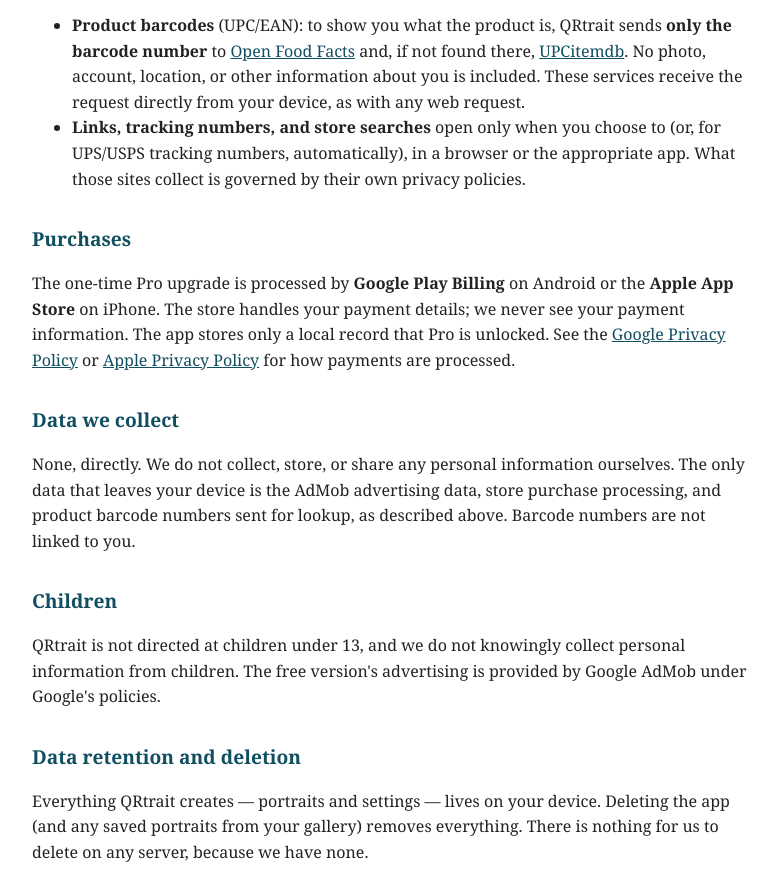
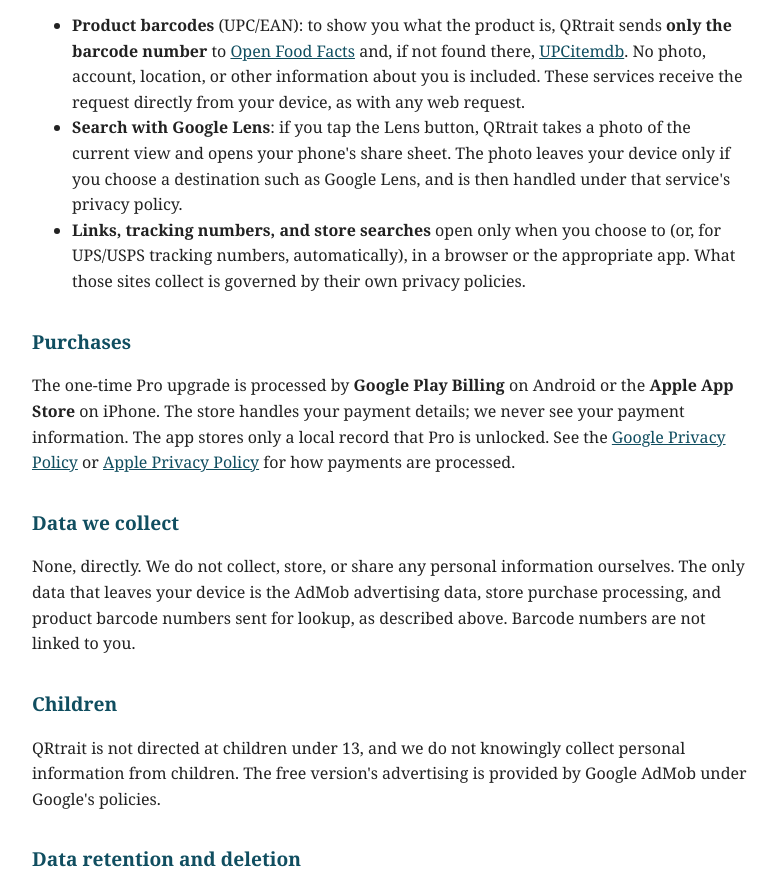
Before and after one commit to gstrickling1/qrtrait-privacy, a plain HTML site: page index.html in a window 1280 px wide. Shown: the part 1520-2408 px from the top of the page, without its empty margins (248-1025 px from the left). Drawn offline with Linux system fonts and the light colour scheme.

Commit message:
Disclose optional Google Lens photo sharing

```diff
--- a/index.html
+++ b/index.html
@@ -54,6 +54,7 @@
 <p>QRtrait's scanner reads QR codes, barcodes, and printed tracking numbers using your camera. Recognition happens <strong>on your device</strong>; camera images are never uploaded or stored.</p>
 <ul>
   <li><strong>Product barcodes</strong> (UPC/EAN): to show you what the product is, QRtrait sends <strong>only the barcode number</strong> to <a href="https://world.openfoodfacts.org/privacy">Open Food Facts</a> and, if not found there, <a href="https://www.upcitemdb.com/">UPCitemdb</a>. No photo, account, location, or other information about you is included. These services receive the request directly from your device, as with any web request.</li>
+  <li><strong>Search with Google Lens</strong>: if you tap the Lens button, QRtrait takes a photo of the current view and opens your phone's share sheet. The photo leaves your device only if you choose a destination such as Google Lens, and is then handled under that service's privacy policy.</li>
   <li><strong>Links, tracking numbers, and store searches</strong> open only when you choose to (or, for UPS/USPS tracking numbers, automatically), in a browser or the appropriate app. What those sites collect is governed by their own privacy policies.</li>
 </ul>
 
```
